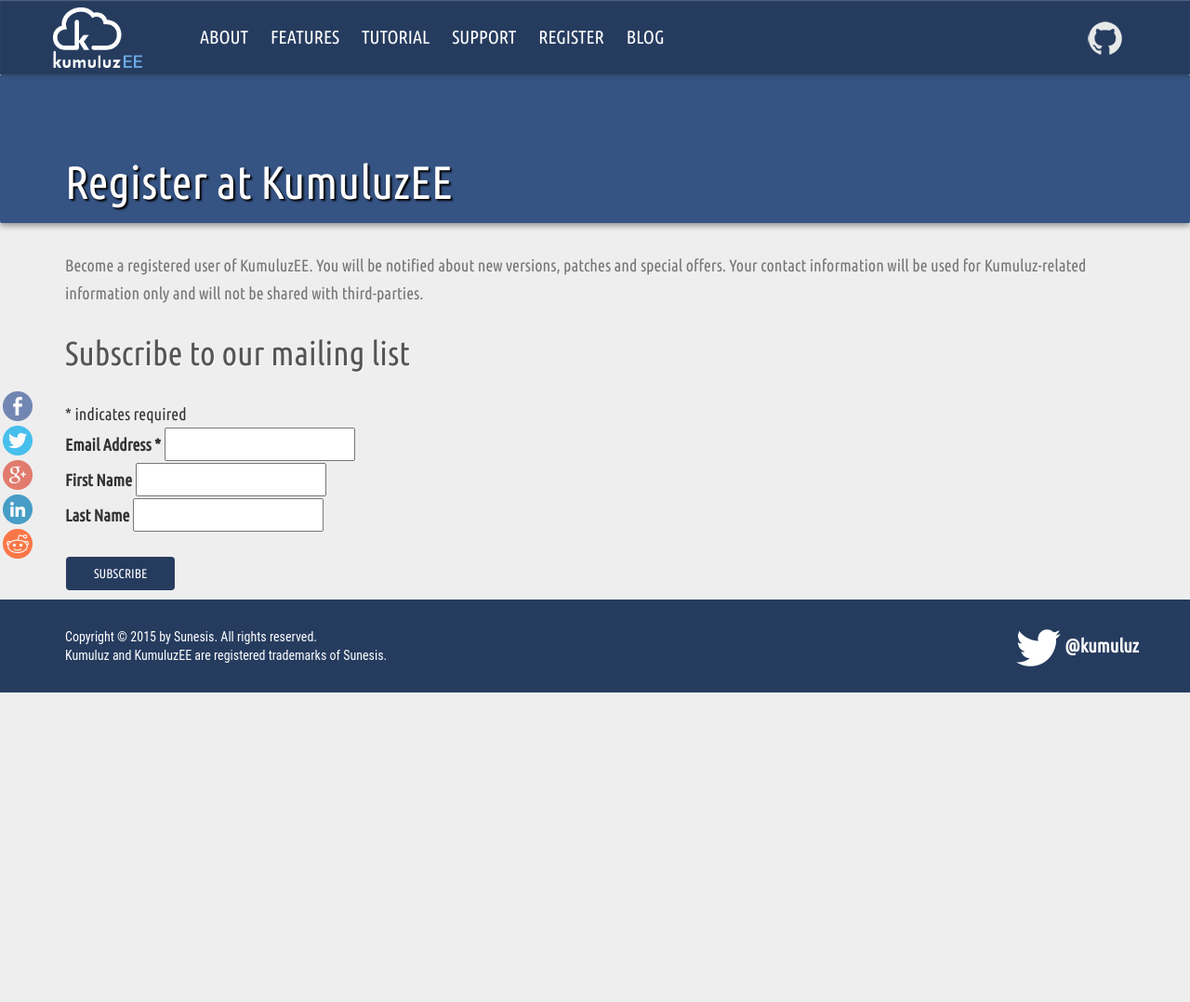
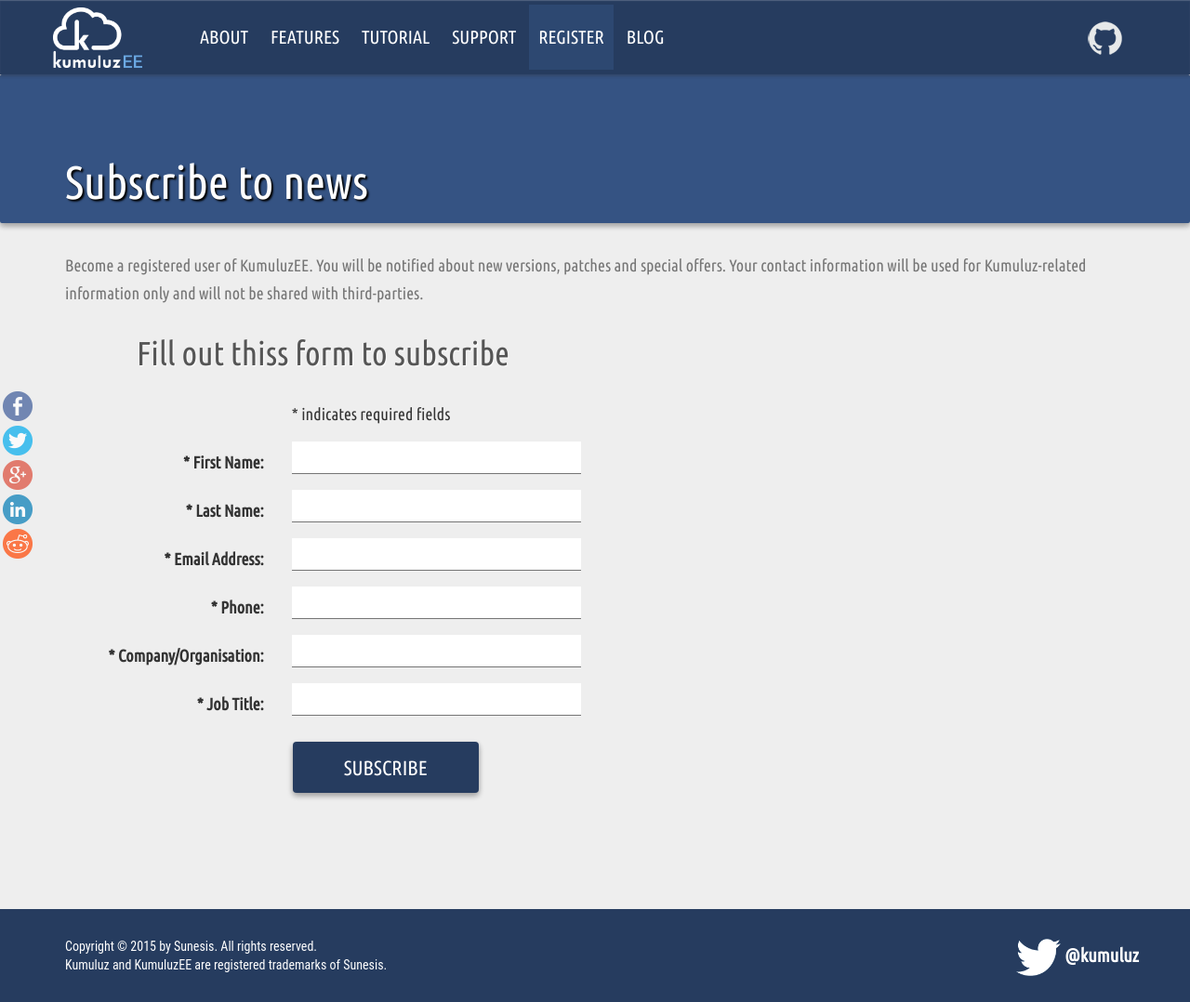
Before and after one commit to kumuluz/ee.kumuluz.com, a Jekyll site: the page built from register/index.html, in a window 1280 px wide and 1078 px high. Shown: the whole window at 93% size. Built offline with Jekyll 4.4.1, drawn with Linux system fonts in a browser that asks for light colours; nearby versions of some CDN libraries; comment, search, counter and statistics services are not loaded.

Commit message:
added mailing list subscripsion

```diff
--- a/_includes/footer.html
+++ b/_includes/footer.html
@@ -5,7 +5,7 @@
         Copyright © 2015 by Sunesis. All rights reserved. <br />Kumuluz and KumuluzEE are registered trademarks of Sunesis.
       </div>
       <div class="social col-sm-6">
-      	<a href="https://twitter.com/kumuluz" class="twitter-kumuluz" data-show-count="false" data-size="large" data-dnt="true"><img height="40" src="/assets/images/twitter_white.png" /> @kumuluz</a>
+      	<a href="https://twitter.com/kumuluz" target="_blank" class="twitter-kumuluz" data-show-count="false" data-size="large" data-dnt="true"><img height="40" src="/assets/images/twitter_white.png" /> @kumuluz</a>
       <script>!function(d,s,id){var js,fjs=d.getElementsByTagName(s)[0],p=/^http:/.test(d.location)?'http':'https';if(!d.getElementById(id)){js=d.createElement(s);js.id=id;js.src=p+'://platform.twitter.com/widgets.js';fjs.parentNode.insertBefore(js,fjs);}}(document, 'script', 'twitter-wjs');</script>
       </div>
     </div>
--- a/_layouts/page.html
+++ b/_layouts/post.html
@@ -1,12 +1,12 @@
 ---
 layout: default
 ---
-<div id="features">
+<div id="post">
 	{% include subtitle.html %}
 
 	<div class="container">
-		<div class="row header wow fadeIn">
-			<div class="col-md-12">
+		<div class="row header">
+			<div class="col-md-12 wow fadeIn">
     			{{ content }}
   			</div>
   		</div>
--- a/_posts/2015-06-04-microservices-with-java-ee-and-kumuluzee.markdown
+++ b/_posts/2015-06-04-microservices-with-java-ee-and-kumuluzee.markdown
@@ -1,5 +1,5 @@
 ---
-layout: page
+layout: post
 title:  "Microservices with Java EE and KumuluzEE"
 date:   2015-06-04
 author: tfaga
--- a/_sass/_layout.scss
+++ b/_sass/_layout.scss
@@ -228,10 +228,33 @@
 	}
 }
 
+input.form-control {
+	height: 35px;
+	background: #fff;
+	padding-left: 5px;
+	padding-right: 5px;
+	font-size: 16px;
+
+	&:focus {
+		height: 35px;
+		background: transparent;
+		padding-left: 5px;
+		padding-right: 5px;
+		font-size: 16px;
+	};
+}
+
 .btn {
 	color: #fff;
 	background-color: $base-color;
 	text-shadow: none;
+
+	&.btn-normal-lg {
+		height: 55px;
+		line-height: 40px;
+		font-size: 22px;
+		min-width: 200px;
+	}
 
 	&.btn-extra-lg {
 		height: 70px;
@@ -239,6 +262,22 @@
 		font-size: 26px;
 		min-width: 200px;
 	}
+
+	&:hover {
+		color: rgba(255, 255, 255, 0.85);
+	}
+
+	&:focus {
+		color: rgba(255, 255, 255, 0.85);
+	}
+}
+
+#mce-error-response {
+	color: #E10909;
+}
+
+#mce-success-response {
+	color: #009502;
 }
 
 .jumbotron.subtitle {
@@ -257,6 +296,12 @@
 
 	@media screen and (max-width: 768px) {
 		padding: 0;
+	}
+}
+
+#post {
+	img {
+		width: 100%;
 	}
 }
 
@@ -375,6 +420,7 @@
 #footer-white {
 	background: $base-color;
 	color: #fff;
+	margin-top: 100px;
 	padding-top: 30px;
 	padding-bottom: 30px;
 	-webkit-font-smoothing: antialiased;
--- a/register/index.html
+++ b/register/index.html
@@ -1,7 +1,7 @@
 ---
 layout: default
 title: Register | KumuluzEE
-subtitle: Register at KumuluzEE
+subtitle: Subscribe to news
 ---
 
 <div id="features">
@@ -17,37 +17,64 @@
 		<div class="row wow fadeIn">
 			<div class="col-md-6">
 				<!-- Begin MailChimp Signup Form -->
-
 				<div id="mc_embed_signup">
-				<form id="mc-embedded-subscribe-form" name="mc-embedded-subscribe-form" class="validate" target="_blank" novalidate>
+					<form action="//kumuluz.us12.list-manage.com/subscribe/post?u=e4e0535fa3d6f541d6e206b4d&amp;id=d3b819d2ea" method="post" id="mc-embedded-subscribe-form" name="mc-embedded-subscribe-form" class="validate form-horizontal">
 					    <div id="mc_embed_signup_scroll">
-					<h2>Subscribe to our mailing list</h2>
-				<div class="indicates-required"><span class="asterisk">*</span> indicates required</div>
-				<div class="mc-field-group">
-					<label for="mce-EMAIL">Email Address  <span class="asterisk">*</span>
-				</label>
-					<input type="email" value="" name="EMAIL" class="required email" id="mce-EMAIL">
-				</div>
-				<div class="mc-field-group">
-					<label for="mce-FNAME">First Name </label>
-					<input type="text" value="" name="FNAME" class="" id="mce-FNAME">
+							<h2 style="text-align: center;">Fill out thiss form to subscribe</h2>
+							<div class="indicates-required form-group"><div class="col-sm-7 col-sm-offset-5"><span class="asterisk">*</span> indicates required fields</div></div>
+							<div class="mc-field-group form-group">
+								<label for="mce-FNAME" class="control-label col-sm-5"><span class="asterisk">*</span> First Name:</label>
+								<div class="col-sm-7"><input type="text" value="" name="FNAME" class="required form-control" id="mce-FNAME"></div>
 							</div>
 							<div class="mc-field-group form-group">
-					<label for="mce-LNAME">Last Name </label>
-					<input type="text" value="" name="LNAME" class="" id="mce-LNAME">
+								<label for="mce-LNAME" class="control-label col-sm-5"><span class="asterisk">*</span> Last Name:</label>
+								<div class="col-sm-7"><input type="text" value="" name="LNAME" class="required form-control" id="mce-LNAME"></div>
 							</div>
-					<div id="mce-responses" class="clear">
+							<div class="mc-field-group form-group">
+								<label for="mce-EMAIL" class="control-label col-sm-5"><span class="asterisk">*</span> Email Address:</label>
+								<div class="col-sm-7"><input type="email" value="" name="EMAIL" class="required email form-control" id="mce-EMAIL"></div>
+							</div>
+							<div class="mc-field-group size1of2 form-group">
+								<label for="mce-PHONE" class="control-label col-sm-5"><span class="asterisk">*</span> Phone:</label>
+								<div class="col-sm-7"><input type="tel" name="PHONE" class="required form-control" value="" id="mce-PHONE"></div>
+							</div>
+							<div class="mc-field-group form-group">
+								<label for="mce-COMPANY" class="control-label col-sm-5"><span class="asterisk">*</span> Company/Organisation:</label>
+								<div class="col-sm-7"><input type="text" value="" name="COMPANY" class="required form-control" id="mce-COMPANY"></div>
+							</div>
+							<div class="mc-field-group form-group">
+								<label for="mce-TITLE" class="control-label col-sm-5"><span class="asterisk">*</span> Job Title:</label>
+								<div class="col-sm-7"><input type="text" value="" name="TITLE" class="required form-control" id="mce-TITLE"></div>
+							</div>
+							<div>
+								<div id="mce-responses" class="clear col-sm-7 col-sm-offset-5">
+									<div class="response" id="mce-loading" style="display:none">Subscribing...</div>
 									<div class="response" id="mce-error-response" style="display:none"></div>
 									<div class="response" id="mce-success-response" style="display:none"></div>
 								</div>    <!-- real people should not fill this in and expect good things - do not remove this or risk form bot signups-->
+							</div>
+
 						    <div style="position: absolute; left: -5000px;"><input type="text" name="b_e4e0535fa3d6f541d6e206b4d_d3b819d2ea" tabindex="-1" value=""></div>
-				    <div class="clear"><input type="submit" value="Subscribe" name="subscribe" id="mc-embedded-subscribe" class="btn btn-success"></div>
+						    <div class="clear form-group">
+						    	<div class="col-sm-7 col-sm-offset-5">
+						    		<input type="submit" value="Subscribe" name="subscribe" id="mc-embedded-subscribe" class="btn btn-raised btn-normal-lg">
+					    		</div>
+					    	</div>
 					    </div>
 					</form>
 				</div>
-				<script type='text/javascript' src='//s3.amazonaws.com/downloads.mailchimp.com/js/mc-validate.js'></script><script type='text/javascript'>(function($) {window.fnames = new Array(); window.ftypes = new Array();fnames[0]='EMAIL';ftypes[0]='email';fnames[1]='FNAME';ftypes[1]='text';fnames[2]='LNAME';ftypes[2]='text';}(jQuery));var $mcj = jQuery.noConflict(true);</script>
 				<!--End mc_embed_signup-->
 			</div>
 		</div>
 	</div>
 </div>
+<script type="text/javascript" src="/assets/js/jquery.ajaxchimp.js" ></script>
+<script>
+$(document).ready(function () {
+	$('#mc-embedded-subscribe-form').ajaxChimp({
+	    callback: function(response) {
+	      $('form .result').text(response.msg);
+	    }
+    });
+});
+</script>
```
Also changed, not shown: _includes/header.html (+11 -0 lines), assets/js/jquery.ajaxchimp.js (added). Lines whose indentation alone changed are shown as unchanged.
